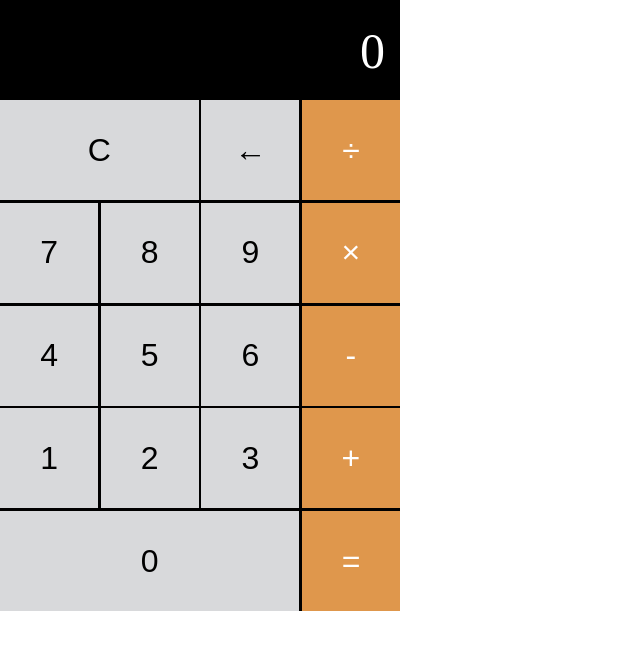
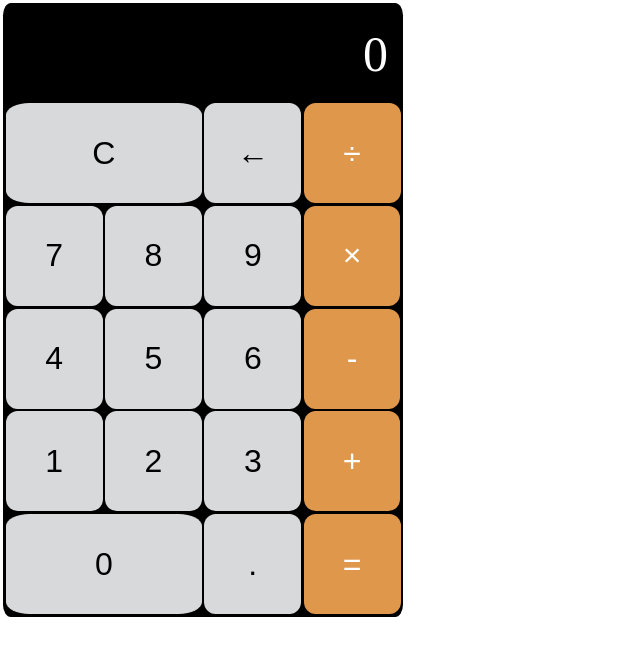
Before and after one commit to RohitDhatrak/calculator, a plain HTML site: page index.html in a window 1280 px wide. Shown: the whole page, without its empty margins (0-640 px from the left). Drawn offline with Linux system fonts and the light colour scheme.

Commit message:
Updated the UI added decimal point

```diff
--- a/index.html
+++ b/index.html
@@ -6,44 +6,45 @@
     <meta name="viewport" content="width=device-width, initial-scale=1.0">
     <title>Calculator</title>
     <link rel="stylesheet" href="./styles.css">
+    <script src="./calculator.js"></script>
 </head>
 
 <body>
 
     <div class="cal">
         <div class="display">0</div>
-        <div>
+        <div class="buttons">
             <div class="row1">
-                <button class="button clear x2-size">C</button>
+                <button class="button clear x2-size lhs-buttons">C</button>
                 <button class="button backspace x1-size">←</button>
-                <button class="button div x1-size right-buttons">÷</button>
+                <button class="button div x1-size ">÷</button>
             </div>
             <div class="row2">
-                <button class="button num x1-size">7</button>
+                <button class="button num x1-size lhs-buttons">7</button>
                 <button class="button num x1-size">8</button>
                 <button class="button num x1-size">9</button>
-                <button class="button mul x1-size right-buttons">×</button>
+                <button class="button mul x1-size ">×</button>
             </div>
             <div class="row3">
-                <button class="button num x1-size">4</button>
+                <button class="button num x1-size lhs-buttons">4</button>
                 <button class="button num x1-size">5</button>
                 <button class="button num x1-size">6</button>
-                <button class="button sub x1-size right-buttons">-</button>
+                <button class="button sub x1-size ">-</button>
             </div>
             <div class="row4">
-                <button class="button num x1-size">1</button>
+                <button class="button num x1-size lhs-buttons">1</button>
                 <button class="button num x1-size">2</button>
                 <button class="button add x1-size">3</button>
-                <button class="button num x1-size right-buttons">+</button>
+                <button class="button num x1-size ">+</button>
             </div>
             <div class="row5">
-                <button class="button num x3-size bottom-buttons">0</button>
-                <button class="button equal x1-size bottom-buttons right-buttons">=</button>
+                <button class="button num x2-size lhs-buttons">0</button>
+                <button class="button num x1-size ">.</button>
+                <button class="button equal x1-size ">=</button>
             </div>
         </div>
     </div>
 
-
 </body>
 
 </html>
--- a/styles.css
+++ b/styles.css
@@ -5,11 +5,12 @@
 .cal{
     width: 400px;
     background-color: black;
+    border-radius: 2%;
 }
 
 body{
-    margin-top: 0px;
-    margin-left: 0px;
+    margin-top: 3px;
+    margin-left: 3px;
 }
 
 .display{
@@ -25,6 +26,7 @@ body{
     background-color: #d8d9db;
     border: none;
     margin-right: 2.5px;
+    border-radius: 12%;
 }
 
 .row1{
@@ -61,19 +63,8 @@ body{
     font-size: xx-large;
 }
 
-.x3-size{
-    width: 76.5%;
-    height: 100px;
-    margin-bottom: 0.7%;
-    font-size: xx-large;
-}
-
-.bottom-buttons{
-    margin-bottom: 0px;
-}
-
-.right-buttons{
-    margin-right: 0px;
+.lhs-buttons{
+    margin-left: 0.7%;
 }
 
 .button:last-child{
@@ -81,7 +72,7 @@ body{
     color: white;
 }
 
-.button:focus{outline:none;}
+.button:focus{outline:none;}   /* added a focus element below for selection to retain the accesibility*/
 
 .button:hover{
     cursor: pointer;
```
Also changed, not shown: calculator.js (added).
